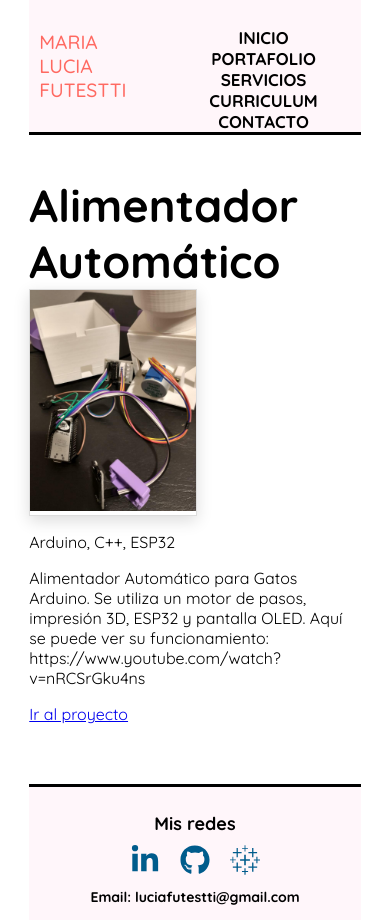
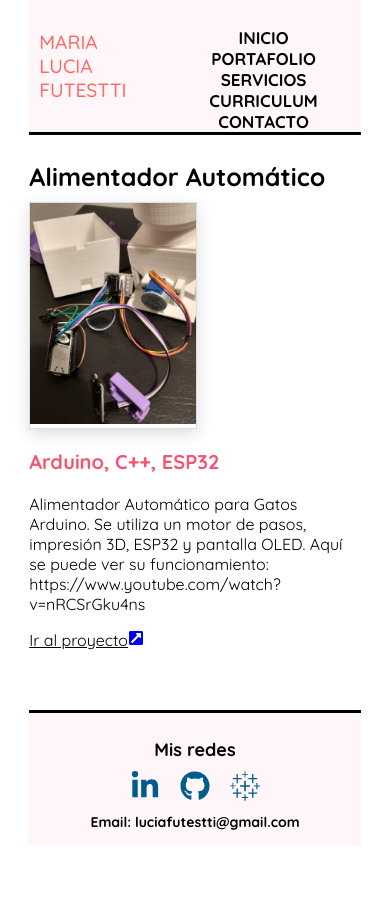
Before and after one commit to luciaf17/portfolio, a React (Create React App) app: page /proyecto/alimentador in a window 390 px wide. After the commit the page ends 845 px from the top, so only its background shows below. Built offline with nearby package versions, Linux system fonts and the light colour scheme.

Commit message:
se corrigen estilos para mobile

```diff
--- a/src/components/Proyecto.js
+++ b/src/components/Proyecto.js
@@ -1,4 +1,5 @@
 import React, { useEffect, useState } from 'react'
+import { FaExternalLinkSquareAlt } from "react-icons/fa";
 import {useParams} from 'react-router-dom'
 import { trabajos } from '../data/Trabajos';
 
@@ -15,13 +16,13 @@ const Proyecto = () => {
 
   return (
       <div className='page page-work'>
-        <h1 className='heading'>{proyecto.nombre}</h1>
+        <h1 className='heading' id='title-mobile'>{proyecto.nombre}</h1>
             <div className='project-mask'>
               <img src={process.env.PUBLIC_URL+`/${proyecto.id}.png`} alt={proyecto.id}/>
             </div>
-        <p>{proyecto.tecnologias}</p>
-        <p>{proyecto.descripcion}</p>
-        <a href={"https://" + proyecto.url} target="_blank" rel="noreferrer">Ir al proyecto</a>
+        <p className='tecnologias'><b>{proyecto.tecnologias}</b></p>
+        <p className='descripcion'>{proyecto.descripcion}</p>
+        <u>Ir al proyecto</u><a href={"https://" + proyecto.url} target="_blank" rel="noreferrer"><FaExternalLinkSquareAlt className='animate__animated animate__zoomInDown'/></a>
     </div>
   )
 }
--- a/src/index.css
+++ b/src/index.css
@@ -171,6 +171,13 @@ button:hover{
 
 .page .heading {
   font-size: 45px;
+  padding-bottom: 10px;
+}
+
+.tecnologias{
+  color: #f45572;
+  font-size: 20px;
+  text-decoration: bolder;
 }
 
 input[type='text'],
@@ -357,4 +364,8 @@ form textarea {
     border-top: 1px solid #ddd;
     padding-top: 10px;
   }
+  #title-mobile{
+    font-size: 25px;
+    padding-bottom: 10px;
+  }
 }
```
